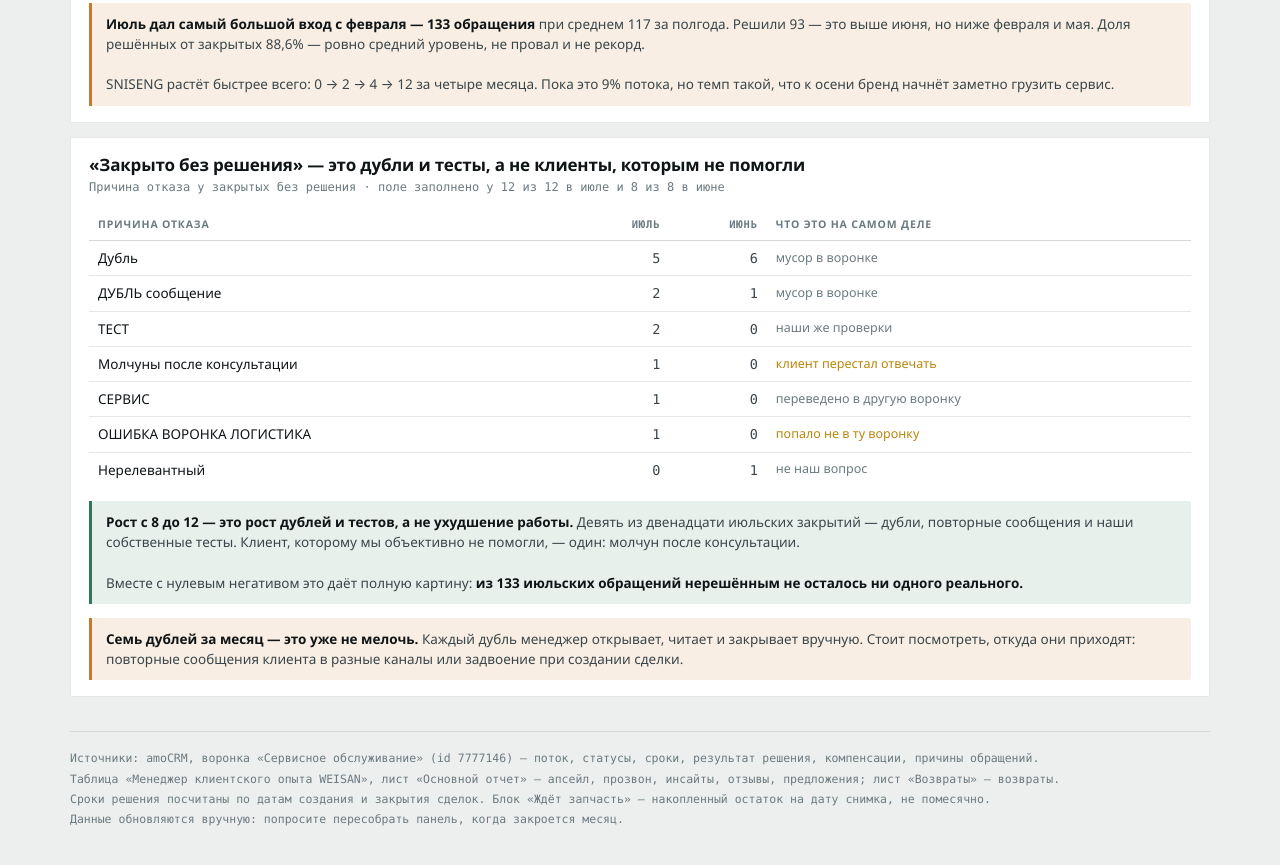
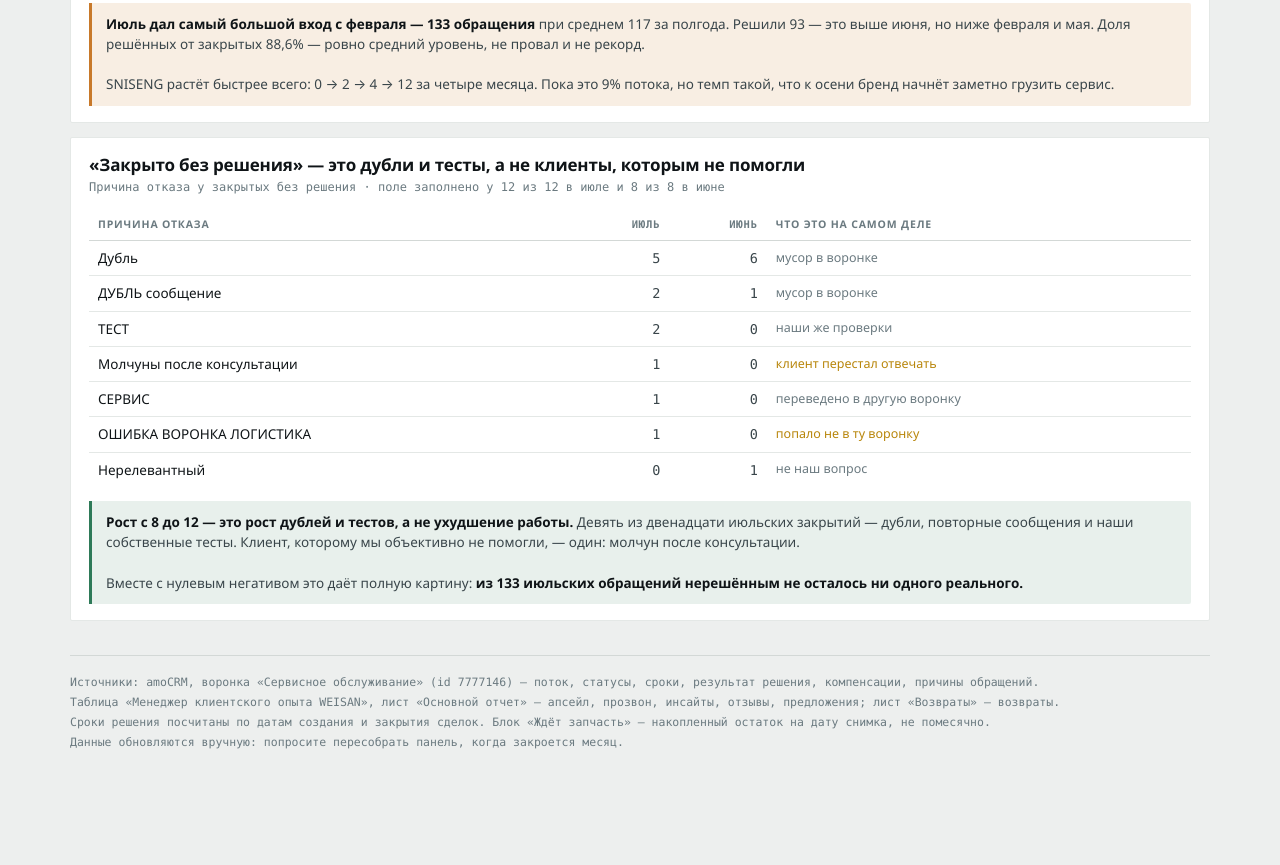
Before and after one commit to olga101mak1-debug/wsn-svc-fc8aaa68, a plain HTML site: page index.html in a window 1280 px wide. Shown: the part 992-1857 px from the top of the page. After the commit the page ends 1816 px from the top, so only its background shows below. Drawn offline with Linux system fonts and the light colour scheme.

Commit message:
План действий переписан под реальные сроки; блок вопросов к CEO убран; оценка сервиса — бот запущен

```diff
--- a/index.html
+++ b/index.html
@@ -289,7 +289,6 @@ const TABS=[
     </tbody></table></div>
     <div class="take good"><b>Рост с 8 до 12 — это рост дублей и тестов, а не ухудшение работы.</b> Девять из двенадцати июльских закрытий — дубли, повторные сообщения и наши собственные тесты. Клиент, которому мы объективно не помогли, — один: молчун после консультации.
     <br><br>Вместе с нулевым негативом это даёт полную картину: <b>из 133 июльских обращений нерешённым не осталось ни одного реального.</b></div>
-    <div class="take"><b>Семь дублей за месяц — это уже не мелочь.</b> Каждый дубль менеджер открывает, читает и закрывает вручную. Стоит посмотреть, откуда они приходят: повторные сообщения клиента в разные каналы или задвоение при создании сделки.</div>
   </div>`],
 
  ["time","Сроки", ()=>`
@@ -433,7 +432,7 @@ const TABS=[
       <tr><td class="name">«Наш сервис — на сколько из 5?»</td><td class="n">0</td><td style="color:var(--mute);font-size:12.5px">CSAT</td></tr>
       <tr><td class="name">«Сервисная заявка?»</td><td class="n">0</td><td style="color:var(--mute);font-size:12.5px">классификация</td></tr>
     </tbody></table></div>
-    <div class="take"><b>Это самая дешёвая победа во всей панели.</b> Механизм уже настроен — вопрос стоит в карточке. Его просто не задают. При 93 решённых обращениях в месяц тридцать ответов до конца августа — вопрос дисциплины, а не бюджета и не прозвона.</div>
+    <div class="take good"><b>Уже решено: запущен бот, который собирает оценку автоматически.</b> Логистика и сервис в одном боте — клиент отвечает сам, менеджеру ничего не нужно спрашивать вручную. Первые цифры по NPS и CSAT появятся в августовской панели, и с этого момента у нас впервые будет взгляд клиента, а не только наша собственная оценка исхода.</div>
   </div>`],
 
  ["refl","Рефлексия", ()=>`
@@ -463,7 +462,7 @@ const TABS=[
 
     <h3>5. Что мы измеряем плохо</h3>
     <ul>
-      <li><b>NPS и CSAT не заполнены ни разу</b> при том, что поля в карточке настроены и ждут. Мы не «не можем измерить удовлетворённость» — мы её не спрашиваем. Это единственное, что даёт взгляд клиента, а не наш собственный.</li>
+      <li><b>NPS и CSAT за полгода не собраны ни разу</b> — единственное, что даёт взгляд клиента, а не наш собственный. Это уже решено: запущен бот, который собирает оценку автоматически. Первые цифры будут в августе.</li>
       <li><b>Причины обращений — свободный текст.</b> Поле ввели в июле, менеджеры заполняют сразу, и это уже большая победа. Но «оформить плату», «потенц» и «не включается» — это про одно и то же, написанное тремя способами. Пока формулировки не унифицированы, статистику приходится разбирать руками.</li>
       <li><b>Причину отказа, наоборот, заполняют полностью</b> — 12 из 12 в июле, 8 из 8 в июне. Это единственное поле в панели со стопроцентной дисциплиной, и именно оно позволило понять, что «закрыто без решения» — это дубли, а не провалы.</li>
       <li><b>План прозвона</b> менялся 634 → 741 → 1054 → 500 → 342 → 404, выполнение — от 4,9% до 78,6%. При таком разбросе показатель не измеряет ничего.</li>
@@ -474,21 +473,13 @@ const TABS=[
 
     <h3>7. Что делаю дальше</h3>
     <ul>
-      <li><b>До 10 августа</b> — выношу 19 обращений «Ждёт запчасть» на планёрку списком с возрастом каждого. Три старше полугода разбираем поимённо.</li>
-      <li><b>До 10 августа</b> — сажусь с Ольгой Сергеевной и разбираю шестнадцать обращений по электронике: что именно ломалось. Результат отдаю Алексею в реестр доработок с привязкой к дате контейнера.</li>
-      <li><b>С 1 августа</b> — вопрос про оценку задаётся при закрытии каждого обращения. Цель — 30 ответов NPS до конца месяца.</li>
+      <li><b>Оценка сервиса запускается автоматически — бот уже работает.</b> Логистика и сервис в одном боте, оценку собирает он, а не менеджер вручную. Первые данные по NPS и CSAT появятся в августовской панели.</li>
+      <li><b>После 15 августа, когда Ольга Сергеевна выйдет из отпуска</b> — разбираем длинные обращения в «Ждёт запчасть»: 19 штук, три старше полугода.</li>
+      <li><b>Доработки по электронике 210-й серии Алексей уже берёт в работу</b> — продолжаем после выхода из отпуска.</li>
       <li><b>До 15 августа</b> — согласовываем список причин обращения и переводим поле из свободного текста в выбор из списка, по образцу «Причины отказа», которая уже работает как справочник.</li>
-      <li><b>До 15 августа</b> — смотрю, откуда берутся семь дублей в месяц: повторные сообщения клиента в разные каналы или задвоение при создании сделки.</li>
-      <li><b>До 15 августа</b> — заводим обратный контур по инсайтам: кому передан, что сделано. Без него метрика инициатив не имеет смысла.</li>
-      <li><b>До 20 августа</b> — ставлю план прозвона заново, от фактической пропускной способности, а не от желаемого.</li>
+      <li><b>Корректируем план прозвона</b> — от фактической пропускной способности, а не от желаемого.</li>
+      <li><b>План по инициативам ставим совместно с продуктом</b> — теперь, когда разбор клиентских сигналов стал зоной Алексея, метрика перестаёт быть только сервисной.</li>
       <li><b>Постоянно</b> — держим заполняемость «Результата решения» выше 90%. В июле просела до 83,5%.</li>
-    </ul>
-
-    <h3>8. Вопросы, которые я выношу на CEO</h3>
-    <ul>
-      <li><b>Страховой запас запчастей.</b> 19 клиентов ждут в среднем 64 дня, трое — больше полугода. Заводим склад критичных позиций или принимаем срок ожидания как норму и честно пишем его в карточку товара? Третьего варианта нет, и это единственное, что реально мешает сервису.</li>
-      <li><b>Электроника 210-й серии.</b> Готовы ли выделить время инженера на разбор шестнадцати обращений? Без этого разбора мы не отличим одну повторяющуюся неисправность от общей ненадёжности, а от этого зависит, что именно просить у завода.</li>
-      <li><b>Метрика инициатив.</b> Кто владелец цикла «инсайт → решение → внедрение» после того, как продукт забрал эту зону? Пока владельца нет, план по инициативам будет невыполним по определению.</li>
     </ul>
   </div>`]
 ];
```
